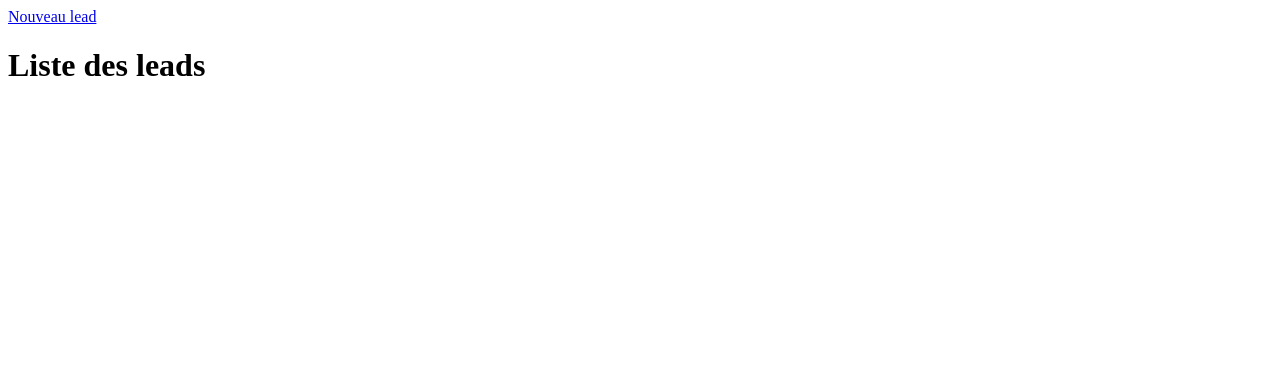
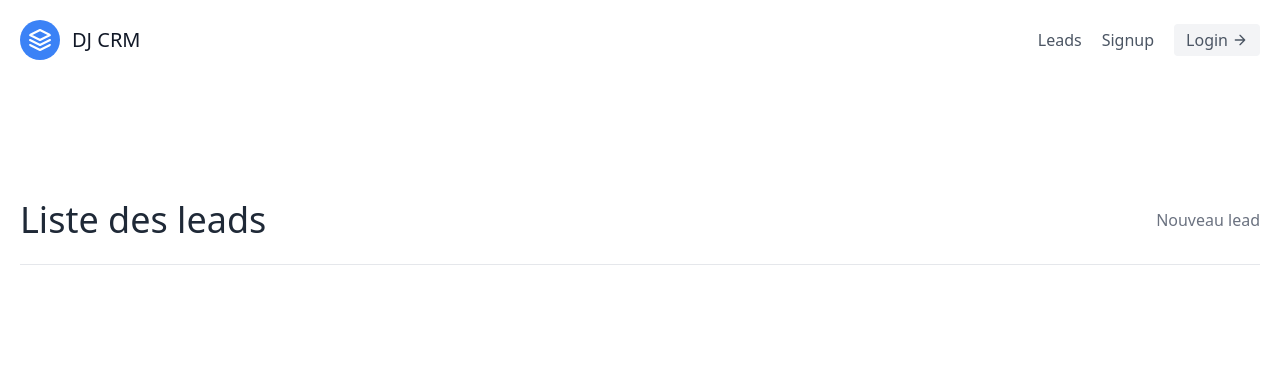
Before and after one commit to SBOSolutions/djangoCRM, a Django app: page /leads/ in a window 1280 px wide. Shown: the top 384 px of the page. Run offline with Django 3.2, Linux system fonts and the light colour scheme; data that the repository does not hold is empty.

Commit message:
enhancement with css framework

```diff
--- a/djcrm/urls.py
+++ b/djcrm/urls.py
@@ -1,8 +1,11 @@
+from leads.views import landing
 from django.contrib import admin
 from django.urls import path, include
+from leads.views import landing
 
 
 urlpatterns = [
     path('admin/', admin.site.urls),
+    path('', landing, name="landing-page"),
     path('leads/', include('leads.url', namespace="leads"))
 ]
--- a/leads/templates/leads/lead_list.html
+++ b/leads/templates/leads/lead_list.html
@@ -1,15 +1,38 @@
 {% extends "base.html" %}
 
 {% block content %}
-    <a href="{% url 'leads:lead-create' %}">Nouveau lead</a>
-    <br/>
-    <h1>Liste des leads</h1>
-    {% for lead in leads %}
-        <div class="lead">
-            <a href="{% url 'leads:lead-detail' lead.pk %}">
-            {{ lead.first_name }}
-            {{ lead.last_name }}</a>
-            - Age: {{ lead.age }}
+<section class="text-gray-600 body-font">
+    <div class="container px-5 py-24 mx-auto flex flex-wrap">
+        <div class="w-full mb-6 py-6 flex justify-between items-center border-b border-gray-200">
+            <div>
+                <h1 class="text-4xl text-gray-800">Liste des leads</h1>
+            </div>
+            <div>
+                <a class="text-gray-500 hover:text-blue-500" href="{% url 'leads:lead-create' %}">Nouveau lead</a>
+            </div>
         </div>
-    {% endfor %}
+      <div class="flex flex-wrap -m-4">
+        {% for lead in leads %}
+        <div class="p-4 lg:w-1/2 md:w-full">
+          <div class="flex border-2 rounded-lg border-gray-200 border-opacity-50 p-8 sm:flex-row flex-col">
+            <div class="w-16 h-16 sm:mr-8 sm:mb-0 mb-4 inline-flex items-center justify-center rounded-full bg-blue-100 text-blue-500 flex-shrink-0">
+              <svg fill="none" stroke="currentColor" stroke-linecap="round" stroke-linejoin="round" stroke-width="2" class="w-8 h-8" viewBox="0 0 24 24">
+                <path d="M22 12h-4l-3 9L9 3l-3 9H2"></path>
+              </svg>
+            </div>
+            <div class="flex-grow">
+              <h2 class="text-gray-900 text-lg title-font font-medium mb-3">{{ lead.first_name }}</h2>
+              <p class="leading-relaxed text-base">{{ lead.last_name }} - Age: {{ lead.age }}</p>
+              <a href="{% url 'leads:lead-detail' lead.pk %}" class="mt-3 text-blue-500 inline-flex items-center">Détails
+                <svg fill="none" stroke="currentColor" stroke-linecap="round" stroke-linejoin="round" stroke-width="2" class="w-4 h-4 ml-2" viewBox="0 0 24 24">
+                  <path d="M5 12h14M12 5l7 7-7 7"></path>
+                </svg>
+              </a>
+            </div>
+          </div>
+        </div>
+        {% endfor %}
+      </div>
+    </div>
+  </section>
 {% endblock content %}
--- a/leads/views.py
+++ b/leads/views.py
@@ -1,6 +1,11 @@
 from leads.models import Lead, Agent
 from django.shortcuts import render, redirect
 from leads.forms import LeadForm, LeadModelForm
+
+
+def landing(request):
+    return render(request, "landing.html")
+
 
 def lead_list(request):
     leads = Lead.objects.all()
--- a/templates/base.html
+++ b/templates/base.html
@@ -4,20 +4,13 @@
     <meta charset="UTF-8">
     <meta name="viewport" content="width=device-width, initial-scale=1.0">
     <title>DJ CRM</title>
-    <style>
-        .lead {
-            padding-top: 10px;
-            padding-bottom: 10px;
-            padding-left: 6px;
-            padding-right: 6px;
-            margin-top: 10px;
-            background-color: #f6f6f6;
-            width: 100%;
-        }
-    </style>
+    <link href="https://unpkg.com/tailwindcss@^2/dist/tailwind.min.css" rel="stylesheet">
 </head>
 <body>
+    <div class="max-w-7xl mx-auto">
+    {% include "navbar.html" %}
     {% block content %}
     {% endblock content %}
+    </div>
 </body>
 </html>
--- /dev/null
+++ b/templates/navbar.html
@@ -0,0 +1,20 @@
+<header class="text-gray-600 body-font">
+    <div class="container mx-auto flex flex-wrap p-5 flex-col md:flex-row items-center">
+      <a href="{% url 'landing-page' %}" class="flex title-font font-medium items-center text-gray-900 mb-4 md:mb-0">
+        <svg xmlns="http://www.w3.org/2000/svg" fill="none" stroke="currentColor" stroke-linecap="round" stroke-linejoin="round" stroke-width="2" class="w-10 h-10 text-white p-2 bg-blue-500 rounded-full" viewBox="0 0 24 24">
+          <path d="M12 2L2 7l10 5 10-5-10-5zM2 17l10 5 10-5M2 12l10 5 10-5"></path>
+        </svg>
+        <span class="ml-3 text-xl">DJ CRM</span>
+      </a>
+      <nav class="md:ml-auto flex flex-wrap items-center text-base justify-center">
+        <a href="{% url 'leads:lead-list' %}" class="mr-5 hover:text-gray-900">Leads</a>
+        <a class="mr-5 hover:text-gray-900">Signup</a>
+      </nav>
+      <a href="#" class="inline-flex items-center bg-gray-100 border-0 py-1 px-3 focus:outline-none hover:bg-gray-200 rounded text-base mt-4 md:mt-0">
+          Login
+        <svg fill="none" stroke="currentColor" stroke-linecap="round" stroke-linejoin="round" stroke-width="2" class="w-4 h-4 ml-1" viewBox="0 0 24 24">
+          <path d="M5 12h14M12 5l7 7-7 7"></path>
+        </svg>
+        </a>
+    </div>
+  </header>
```
Also changed, not shown: templates/landing.html (added, +20 -0 lines).
